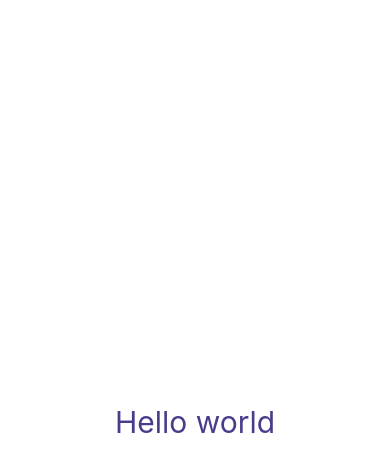
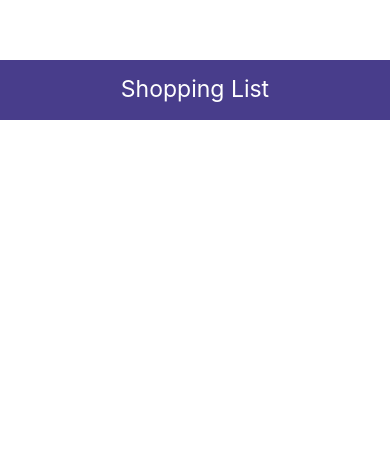
Before and after one commit to viswanath-pamarthi/react-native, a React Native app in the folder ShoppingList/: screen / in a window 390 px wide. Shown: the top 472 px of the page. Built offline with nearby package versions, Linux system fonts and the light colour scheme.

Commit message:
- Created Header component and added to App

```diff
--- a/ShoppingList/App.js
+++ b/ShoppingList/App.js
@@ -2,11 +2,12 @@
 
 import React from "react";
 import { View, Text, StyleSheet } from "react-native"
+import Header from "./components/Header";
 
 const App = () => {
     return (
         <View style={styles.container}>
-            <Text style={styles.text}>Hello world</Text>
+            <Header title="Shopping List" />
         </View >
     );
 };
@@ -14,13 +15,19 @@
 const styles = StyleSheet.create({
     container: {
         flex: 1,
-        justifyContent: 'center',
-        alignItems: 'center'
+        paddingTop: 60
+        // justifyContent: 'center',
+        // alignItems: 'center'
     },
-    text: {
-        color: 'darkslateblue',
-        fontSize: 30,
-    }
+    // text: {
+    //     color: 'darkslateblue',
+    //     fontSize: 30,
+    // },
+    // img: {
+    //     width: 100,
+    //     height: 100,
+    //     borderRadius: 100 / 2,//can't give % values, instead height nad height /2
+    // }
 
 });
 
--- /dev/null
+++ b/ShoppingList/components/Header.js
@@ -0,0 +1,41 @@
+//functional components with hooks
+
+import React from "react";
+import { View, Text, StyleSheet } from "react-native"
+
+const Header = ({ title }) => {
+    return (
+        <View style={styles.header}>
+            <Text style={styles.text}>{title}</Text>
+        </View >
+    );
+};
+
+//Default props when no props passed to the component
+Header.defaultProps = {
+    title: 'Shopping List'
+}
+
+const styles = StyleSheet.create({
+    header: {
+        height: 60,
+        padding: 15,
+        backgroundColor: 'darkslateblue',
+
+        // justifyContent: 'center',
+        // alignItems: 'center'
+    },
+    text: {
+        color: '#fff',
+        fontSize: 23,
+        textAlign: 'center'
+    },
+    // img: {
+    //     width: 100,
+    //     height: 100,
+    //     borderRadius: 100 / 2,//can't give % values, instead height nad height /2
+    // }
+
+});
+
+export default Header;
```
